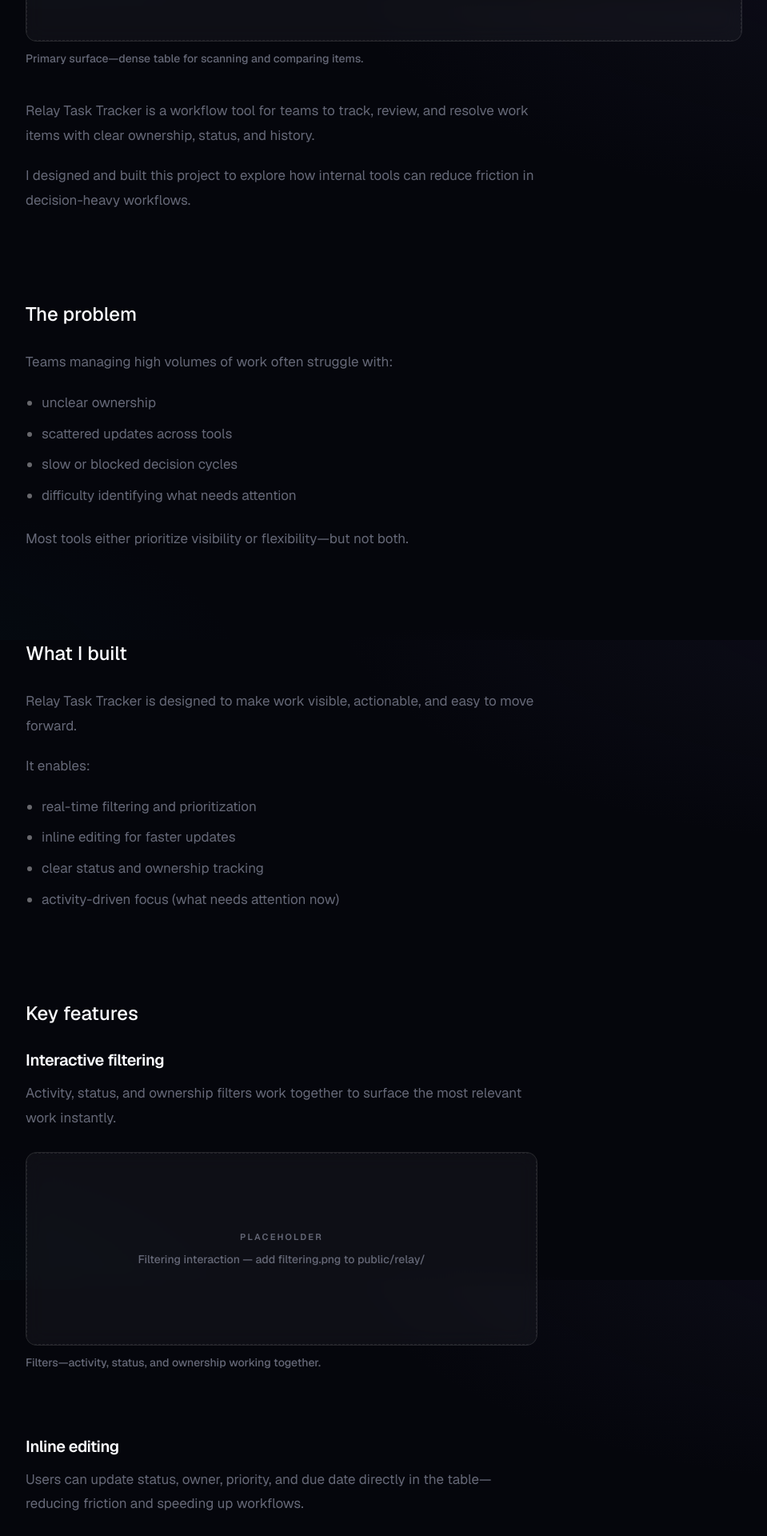
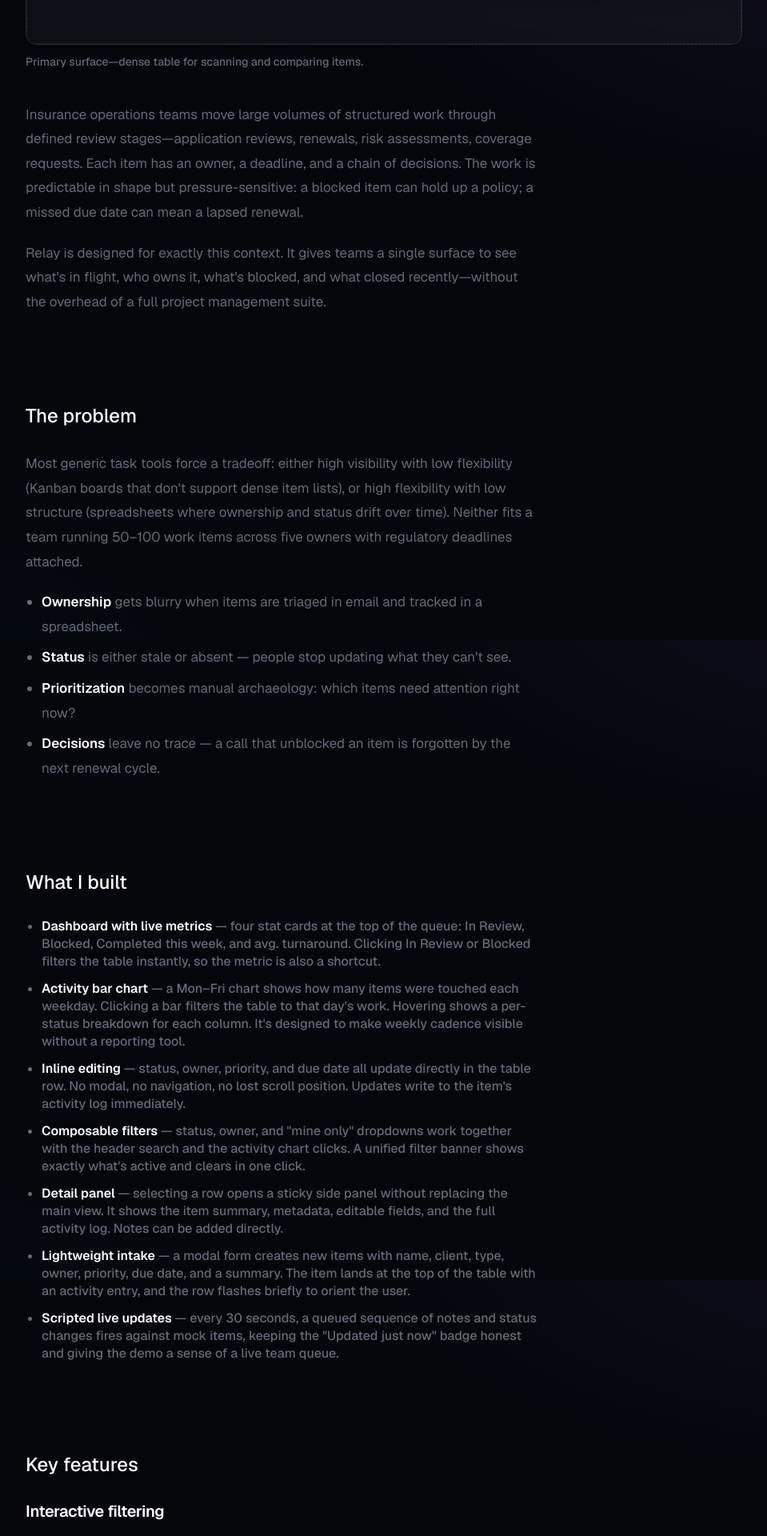
Before and after one commit to meganleclair/portfolio, a Next.js app: page /projects/relay in a window 1280 px wide. Shown: the part 800-2720 px from the top of the page at 80% size, without its empty margins (64-1023 px from the left). Built offline with nearby package versions, Linux system fonts and the light colour scheme; no server answers; a web font is replaced by a local one.

Commit message:
Relay case study: full rewrite with domain context, stack, specific stories

```diff
--- a/app/projects/relay/page.tsx
+++ b/app/projects/relay/page.tsx
@@ -8,7 +8,7 @@ import { getRelayShots } from "@/lib/relay-screenshots";
 export const metadata: Metadata = {
   title: "Relay Task Tracker",
   description:
-    "A workflow tool for tracking, reviewing, and resolving work with clear ownership, status, and history.",
+    "A workflow tool for tracking, reviewing, and resolving work items in insurance operations—with clear ownership, inline editing, and activity-driven focus.",
 };
 
 const REPO = "https://github.com/meganleclair/relay-task-tracker";
@@ -23,11 +23,12 @@ export default function RelayPage() {
           Relay Task Tracker
         </h1>
         <p className="mt-3 max-w-2xl text-sm font-medium text-muted-foreground/90 md:text-[15px]">
-          Workflow &amp; decision tracking
+          Workflow &amp; decision tracking · insurance operations
         </p>
         <p className="mt-6 max-w-2xl text-lg font-medium leading-relaxed text-muted-foreground md:text-xl md:leading-relaxed">
-          A tool for managing work in motion—helping teams track, review, and
-          resolve items with clarity and speed.
+          A purpose-built internal tool for insurance teams to track, review,
+          and resolve work items—with clear ownership, inline editing, and
+          activity-driven prioritization.
         </p>
         <div className="mt-8 flex flex-wrap items-center gap-x-6 gap-y-3 text-sm font-semibold">
           <a
@@ -39,50 +40,108 @@ export default function RelayPage() {
             Source on GitHub
           </a>
         </div>
-        <p className="mt-3 text-xs font-medium text-muted-foreground">
-          No public deployment yet—browse the repo to run it locally.
-        </p>
       </header>
 
       <div className="mt-24 space-y-24 md:mt-32 md:space-y-28">
         <CaseStudySection
-          title="Overview"
+          title="Context"
           leadVisual={<CaseStudyMedia shot={shots.tableView} />}
         >
           <p>
-            Relay Task Tracker is a workflow tool for teams to track, review, and
-            resolve work items with clear ownership, status, and history.
+            Insurance operations teams move large volumes of structured work
+            through defined review stages—application reviews, renewals, risk
+            assessments, coverage requests. Each item has an owner, a deadline,
+            and a chain of decisions. The work is predictable in shape but
+            pressure-sensitive: a blocked item can hold up a policy; a missed
+            due date can mean a lapsed renewal.
           </p>
           <p>
-            I designed and built this project to explore how internal tools can
-            reduce friction in decision-heavy workflows.
+            Relay is designed for exactly this context. It gives teams a single
+            surface to see what's in flight, who owns it, what's blocked, and
+            what closed recently—without the overhead of a full project
+            management suite.
           </p>
         </CaseStudySection>
 
         <CaseStudySection title="The problem">
-          <p>Teams managing high volumes of work often struggle with:</p>
+          <p>
+            Most generic task tools force a tradeoff: either high visibility
+            with low flexibility (Kanban boards that don't support dense item
+            lists), or high flexibility with low structure (spreadsheets where
+            ownership and status drift over time). Neither fits a team running
+            50–100 work items across five owners with regulatory deadlines
+            attached.
+          </p>
           <ul className="list-disc space-y-2 pl-5 marker:text-foreground/40">
-            <li>unclear ownership</li>
-            <li>scattered updates across tools</li>
-            <li>slow or blocked decision cycles</li>
-            <li>difficulty identifying what needs attention</li>
+            <li>
+              <strong className="font-semibold text-foreground">Ownership</strong>{" "}
+              gets blurry when items are triaged in email and tracked in a
+              spreadsheet.
+            </li>
+            <li>
+              <strong className="font-semibold text-foreground">Status</strong>{" "}
+              is either stale or absent — people stop updating what they can't
+              see.
+            </li>
+            <li>
+              <strong className="font-semibold text-foreground">Prioritization</strong>{" "}
+              becomes manual archaeology: which items need attention right now?
+            </li>
+            <li>
+              <strong className="font-semibold text-foreground">Decisions</strong>{" "}
+              leave no trace — a call that unblocked an item is forgotten by
+              the next renewal cycle.
+            </li>
           </ul>
-          <p className="pt-1">
-            Most tools either prioritize visibility or flexibility—but not both.
-          </p>
         </CaseStudySection>
 
         <CaseStudySection title="What I built">
-          <p>
-            Relay Task Tracker is designed to make work visible, actionable, and
-            easy to move forward.
-          </p>
-          <p>It enables:</p>
-          <ul className="list-disc space-y-2 pl-5 marker:text-foreground/40">
-            <li>real-time filtering and prioritization</li>
-            <li>inline editing for faster updates</li>
-            <li>clear status and ownership tracking</li>
-            <li>activity-driven focus (what needs attention now)</li>
+          <ul className="list-disc space-y-3 pl-5 text-[15px] font-medium leading-snug marker:text-foreground/40 md:text-base">
+            <li>
+              <strong className="font-semibold text-foreground">Dashboard with live metrics</strong>{" "}
+              — four stat cards at the top of the queue: In Review, Blocked,
+              Completed this week, and avg. turnaround. Clicking In Review or
+              Blocked filters the table instantly, so the metric is also a
+              shortcut.
+            </li>
+            <li>
+              <strong className="font-semibold text-foreground">Activity bar chart</strong>{" "}
+              — a Mon–Fri chart shows how many items were touched each weekday.
+              Clicking a bar filters the table to that day's work. Hovering
+              shows a per-status breakdown for each column. It's designed to
+              make weekly cadence visible without a reporting tool.
+            </li>
+            <li>
+              <strong className="font-semibold text-foreground">Inline editing</strong>{" "}
+              — status, owner, priority, and due date all update directly in the
+              table row. No modal, no navigation, no lost scroll position.
+              Updates write to the item's activity log immediately.
+            </li>
+            <li>
+              <strong className="font-semibold text-foreground">Composable filters</strong>{" "}
+              — status, owner, and "mine only" dropdowns work together with the
+              header search and the activity chart clicks. A unified filter
+              banner shows exactly what's active and clears in one click.
+            </li>
+            <li>
+              <strong className="font-semibold text-foreground">Detail panel</strong>{" "}
+              — selecting a row opens a sticky side panel without replacing the
+              main view. It shows the item summary, metadata, editable fields,
+              and the full activity log. Notes can be added directly.
+            </li>
+            <li>
+              <strong className="font-semibold text-foreground">Lightweight intake</strong>{" "}
+              — a modal form creates new items with name, client, type, owner,
+              priority, due date, and a summary. The item lands at the top of
+              the table with an activity entry, and the row flashes briefly to
+              orient the user.
+            </li>
+            <li>
+              <strong className="font-semibold text-foreground">Scripted live updates</strong>{" "}
+              — every 30 seconds, a queued sequence of notes and status changes
+              fires against mock items, keeping the "Updated just now" badge
+              honest and giving the demo a sense of a live team queue.
+            </li>
           </ul>
         </CaseStudySection>
 
@@ -93,8 +152,9 @@ export default function RelayPage() {
                 Interactive filtering
               </h3>
               <p className="mt-3">
-                Activity, status, and ownership filters work together to surface
-                the most relevant work instantly.
+                Status, owner, search, and activity-day filters compose
+                together. The table pulses when filters change so the update
+                registers visually without a spinner.
               </p>
               <div className="mt-7 w-full max-w-3xl">
                 <CaseStudyMedia shot={shots.filtering} />
@@ -106,8 +166,10 @@ export default function RelayPage() {
                 Inline editing
               </h3>
               <p className="mt-3">
-                Users can update status, owner, priority, and due date directly
-                in the table—reducing friction and speeding up workflows.
+                Every field that can change does so in place. Status, owner,
+                priority, and due date all update in the row — no modals, no
+                navigation. The inline field flashes briefly to confirm the
+                write, and the activity log updates in the background.
               </p>
               <div className="mt-7 w-full max-w-3xl">
                 <CaseStudyMedia shot={shots.inlineEdit} />
@@ -119,8 +181,9 @@ export default function RelayPage() {
                 Detail panel
               </h3>
               <p className="mt-3">
-                A focused space for deeper context, notes, and history without
-                losing the main view.
+                A focused side panel for context, notes, and history — open
+                alongside the table, not instead of it. Owners can leave notes
+                and change status without losing their place in the queue.
               </p>
               <div className="mt-7 w-full max-w-3xl">
                 <CaseStudyMedia shot={shots.drawer} />
@@ -132,8 +195,10 @@ export default function RelayPage() {
                 Lightweight intake
               </h3>
               <p className="mt-3">
-                New work can be created quickly and enters the system with
-                sensible defaults.
+                New work enters the system quickly, with sensible defaults and
+                a flash animation that orients the user to the new row. The
+                item is immediately visible in the queue with its activity
+                entry.
               </p>
               <div className="mt-7 w-full max-w-2xl">
                 <CaseStudyMedia shot={shots.intake} />
@@ -142,68 +207,138 @@ export default function RelayPage() {
           </div>
         </CaseStudySection>
 
+        <CaseStudySection title="Stack">
+          <ul className="list-disc space-y-2 pl-5 text-[15px] font-medium leading-snug marker:text-foreground/40 md:text-base">
+            <li>
+              <strong className="font-semibold text-foreground">Next.js 16</strong>{" "}
+              (App Router) — single-page app shell with a client-side workspace
+              component managing all item state.
+            </li>
+            <li>
+              <strong className="font-semibold text-foreground">Mantine</strong>{" "}
+              — component library for the table, modals, drawers, selects, and
+              form inputs. Theme extended with custom warm-gray design tokens.
+            </li>
+            <li>
+              <strong className="font-semibold text-foreground">TypeScript</strong>{" "}
+              — strict types throughout; domain types (`ItemStatus`,
+              `Priority`, `RelayItem`) flow from a single `types.ts`; runtime
+              type guards on all Select callbacks.
+            </li>
+            <li>
+              <strong className="font-semibold text-foreground">Mock data layer</strong>{" "}
+              — 12 seeded items across all statuses and owners, plus a scripted
+              live-update sequence that fires every 30 s to simulate a live
+              team queue. No backend needed.
+            </li>
+            <li>
+              <strong className="font-semibold text-foreground">FontAwesome</strong>{" "}
+              — icon set for status glyphs, stat cards, and inline controls.
+            </li>
+          </ul>
+        </CaseStudySection>
+
         <CaseStudySection title="Design decisions">
           <div className="space-y-8 md:space-y-9">
             <div>
               <h3 className="text-base font-semibold text-foreground">
-                Structuring complexity
+                Table over board
               </h3>
               <p className="mt-2">
-                The workflow is built around a small set of clear states instead of
-                granular sub-statuses to reduce cognitive load.
+                Kanban boards work for work that moves linearly through a few
+                stages. Insurance review queues are denser — 50+ items, multiple
+                owners, due dates that matter. A table lets you scan, sort, and
+                compare in a way a board can't. Progressive disclosure (detail
+                panel) handles depth without polluting the main view.
               </p>
             </div>
             <div>
               <h3 className="text-base font-semibold text-foreground">
-                Primary surface
+                Metrics as filters
               </h3>
               <p className="mt-2">
-                A table was chosen as the main interface to support dense
-                information and fast comparison.
+                The four stat cards at the top aren't decorative. Clicking "In
+                Review" or "Blocked" filters the table to those items
+                immediately. The metric earns its place by being functional, not
+                just informational.
               </p>
             </div>
             <div>
               <h3 className="text-base font-semibold text-foreground">
-                Progressive disclosure
+                Inline editing over modals
               </h3>
               <p className="mt-2">
-                Details are handled in a side panel to keep the main view clean
-                and scannable.
+                Opening a modal to change a status or reassign an owner is
+                friction that compounds across dozens of updates per day. Inline
+                editing keeps the user in the flow of the queue, not bouncing
+                in and out of a form. The flash feedback confirms the write
+                without an explicit toast.
               </p>
             </div>
             <div>
               <h3 className="text-base font-semibold text-foreground">
-                Action placement
+                Activity log as the record
               </h3>
               <p className="mt-2">
-                Editing happens inline or in context, reducing friction and
-                avoiding unnecessary navigation.
+                Every status change, ownership move, due date update, and note
+                is appended to the item's activity log with a timestamp. The
+                log is the audit trail. It answers "why is this blocked?" and
+                "who touched this last?" without digging through email.
               </p>
             </div>
           </div>
         </CaseStudySection>
 
         <CaseStudySection title="What changed when it got real">
-          <p>As the system became interactive, a few things became clear:</p>
-          <ul className="list-disc space-y-2 pl-5 marker:text-foreground/40">
-            <li>filtering needed to feel immediate and connected</li>
-            <li>visual hierarchy mattered more than styling</li>
+          <ul className="list-disc space-y-3 pl-5 text-[15px] font-medium leading-snug marker:text-foreground/40 md:text-base">
             <li>
-              reducing friction (inline edits) had the biggest impact on usability
+              <strong className="font-semibold text-foreground">Filter composition surfaced a UX gap.</strong>{" "}
+              The first version had separate "clear" buttons per filter. Once
+              multiple filters could be active at once, users had no way to see
+              the combined state at a glance. The unified filter banner — which
+              lists every active filter and clears them all in one click — came
+              from watching that confusion play out.
+            </li>
+            <li>
+              <strong className="font-semibold text-foreground">The table pulse was earned, not added.</strong>{" "}
+              Without it, filtering felt instant but directionless — the results
+              just changed. Adding the CSS pulse class on each filter change gave
+              the update a physical register. It's 200ms of animation but it made
+              the interaction feel much more responsive.
+            </li>
+            <li>
+              <strong className="font-semibold text-foreground">Visual hierarchy beat styling.</strong>{" "}
+              Early iterations had more visual decoration — stronger colors, more
+              borders. Stripping back to a warm-gray palette with careful
+              elevation made the actual content (status, owner, due date) easier
+              to scan. The data is the design.
+            </li>
+            <li>
+              <strong className="font-semibold text-foreground">Live ticks forced honest timestamps.</strong>{" "}
+              The "Updated just now" badge looked great until the mock data
+              went stale. Adding the scripted live update sequence — which fires
+              real notes and status changes every 30 s — kept the badge accurate
+              and made the demo feel like a real queue instead of a screenshot.
             </li>
           </ul>
         </CaseStudySection>
 
         <CaseStudySection title="Outcome">
-          <p>
-            The final product feels fast, focused, and usable—closer to a real
-            internal tool than a static concept.
-          </p>
-          <p>
-            This project strengthened my ability to design systems that balance
-            clarity, speed, and real-world complexity.
-          </p>
-          <p>
+          <ul className="list-none space-y-3 pl-0 text-[15px] font-medium leading-snug md:text-base">
+            <li>
+              Relay is a complete, interactive internal tool — not a concept.
+              Every feature is wired: metrics filter the table, inline edits
+              write to the activity log, the detail panel updates live, and the
+              demo queue stays fresh without a backend.
+            </li>
+            <li>
+              The domain specificity is intentional. Insurance operations teams
+              deal with a specific shape of work — regulated deadlines, defined
+              review stages, client-level ownership. Designing for that context
+              rather than a generic "task tracker" produces a tool with sharper
+              opinions and fewer modes to explain.
+            </li>
+            <li>
               Code lives here:{" "}
               <a
                 href={REPO}
@@ -214,7 +349,8 @@ export default function RelayPage() {
                 github.com/meganleclair/relay-task-tracker
               </a>
               .
-          </p>
+            </li>
+          </ul>
         </CaseStudySection>
       </div>
 
```
Lines whose indentation alone changed are shown as unchanged.
